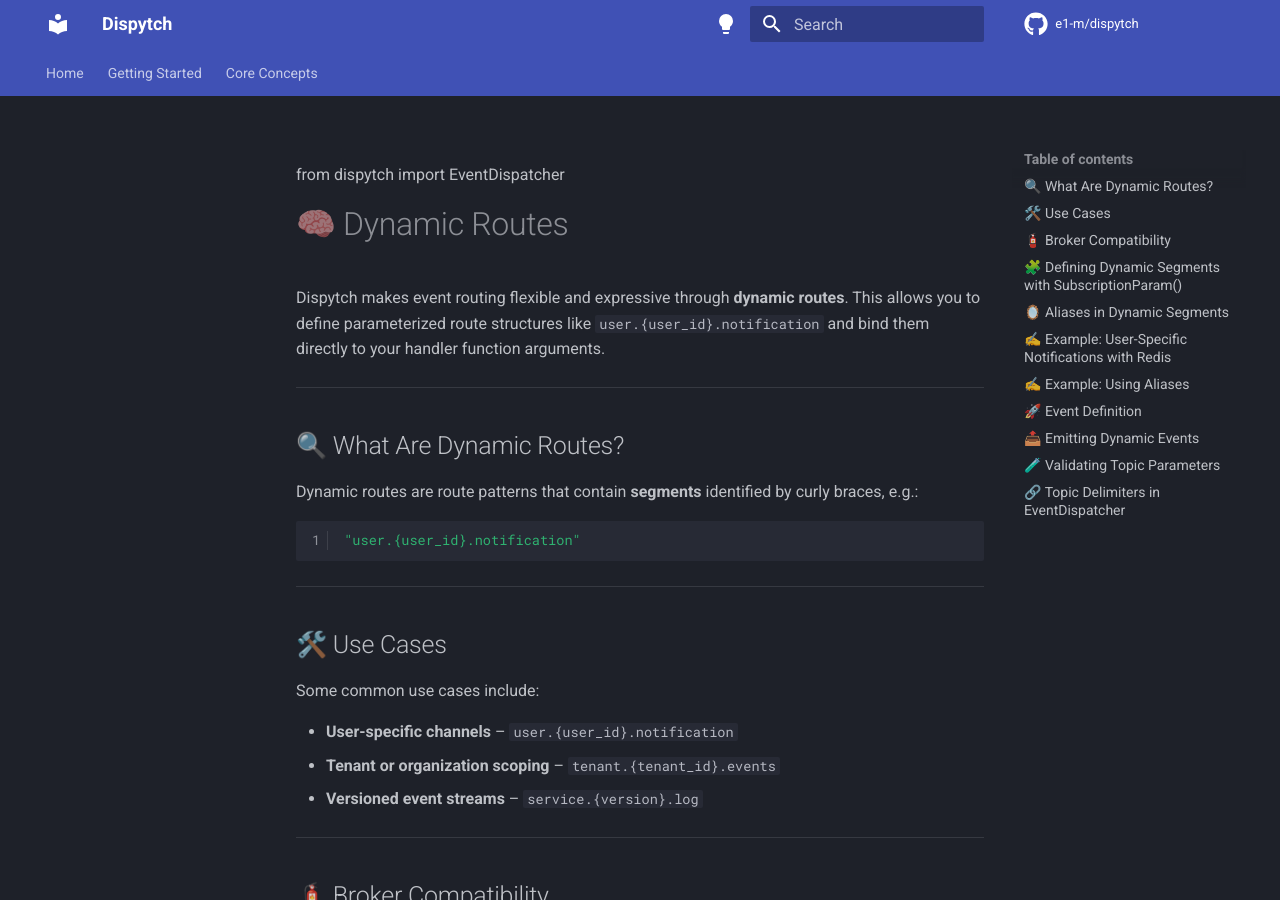
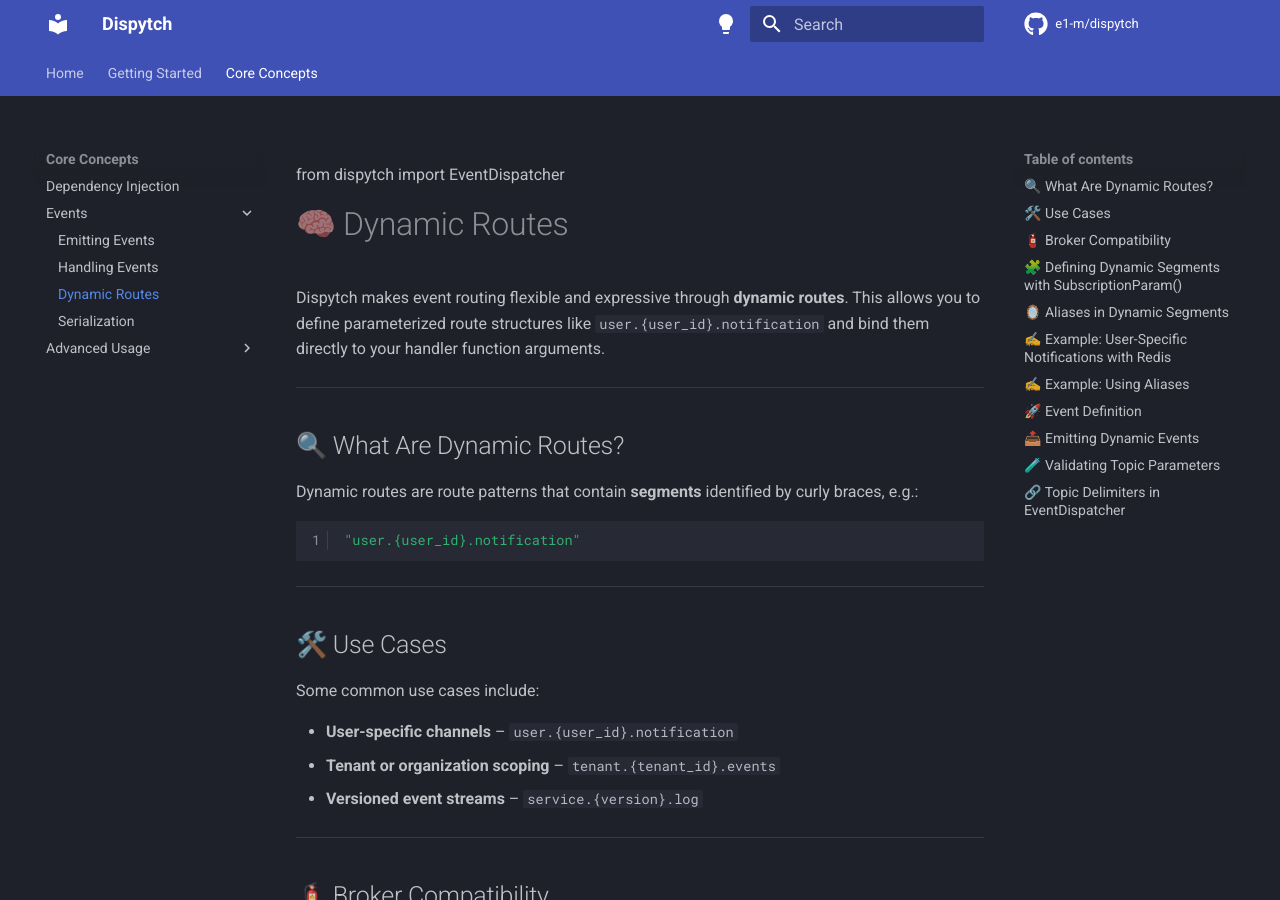
Before and after one commit to e1-m/dispytch, an MkDocs documentation site: the page built from docs/docs/concepts/dynamic_routes.md, in a window 1280 px wide and 900 px high. Built offline with MkDocs 1.6.1 and Material for MkDocs 9.7.7, drawn with Linux system fonts in a browser that asks for light colours; comment, search, counter and statistics services are not loaded; the version menu is left out; part of the change alters nothing that is shown.

```diff
--- a/docs/mkdocs.yml
+++ b/docs/mkdocs.yml
@@ -47,8 +47,8 @@ nav:
       - Dependency Injection: concepts/di.md
       - Events:
           - Emitting Events: concepts/emitter.md
-          - Handling Events: concepts/listener.md
-          - Dynamic Topics: concepts/dynamic_topics.md
+          - Handling Events: concepts/dispatcher.md
+          - Dynamic Routes: concepts/dynamic_routes.md
           - Serialization: concepts/serialization.md
       - Advanced Usage:
           - Custom Producers & Consumers: concepts/own_consumers_and_producers.md
```
